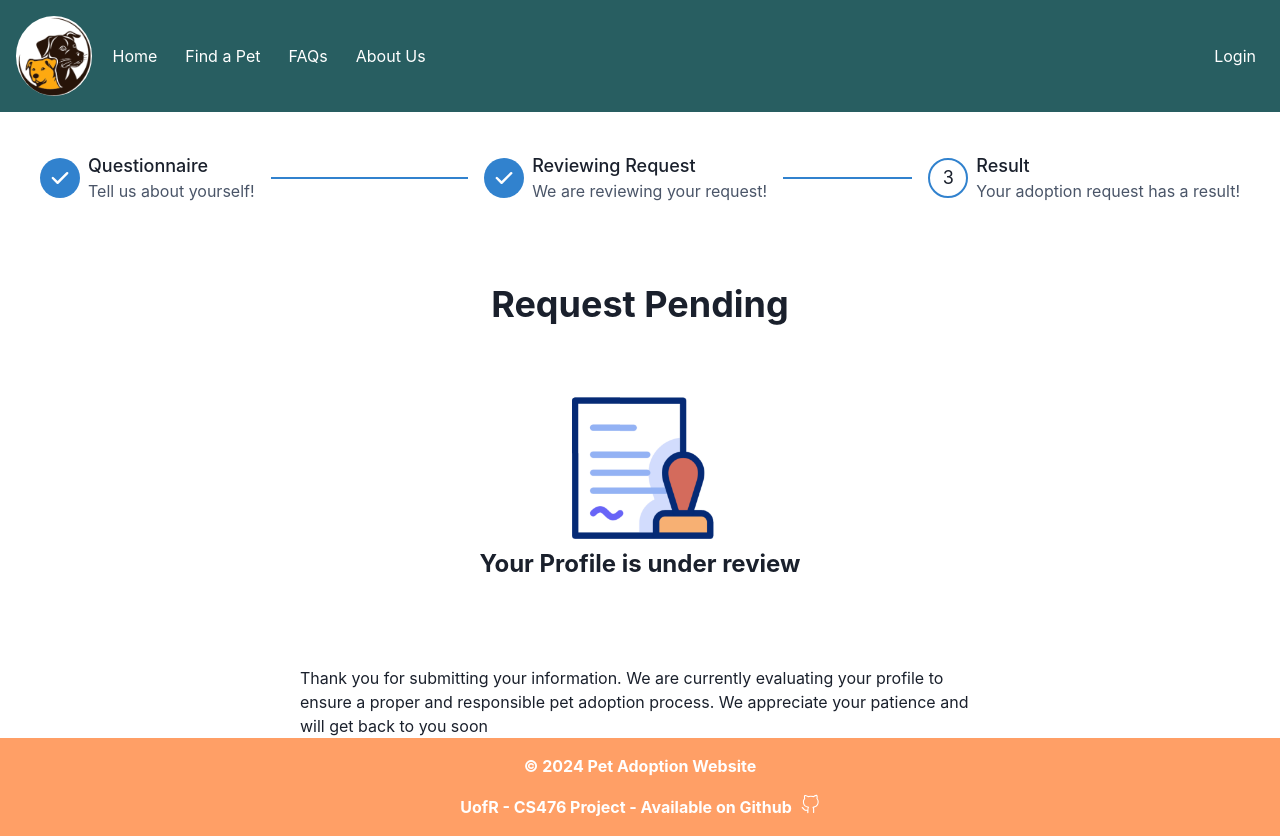
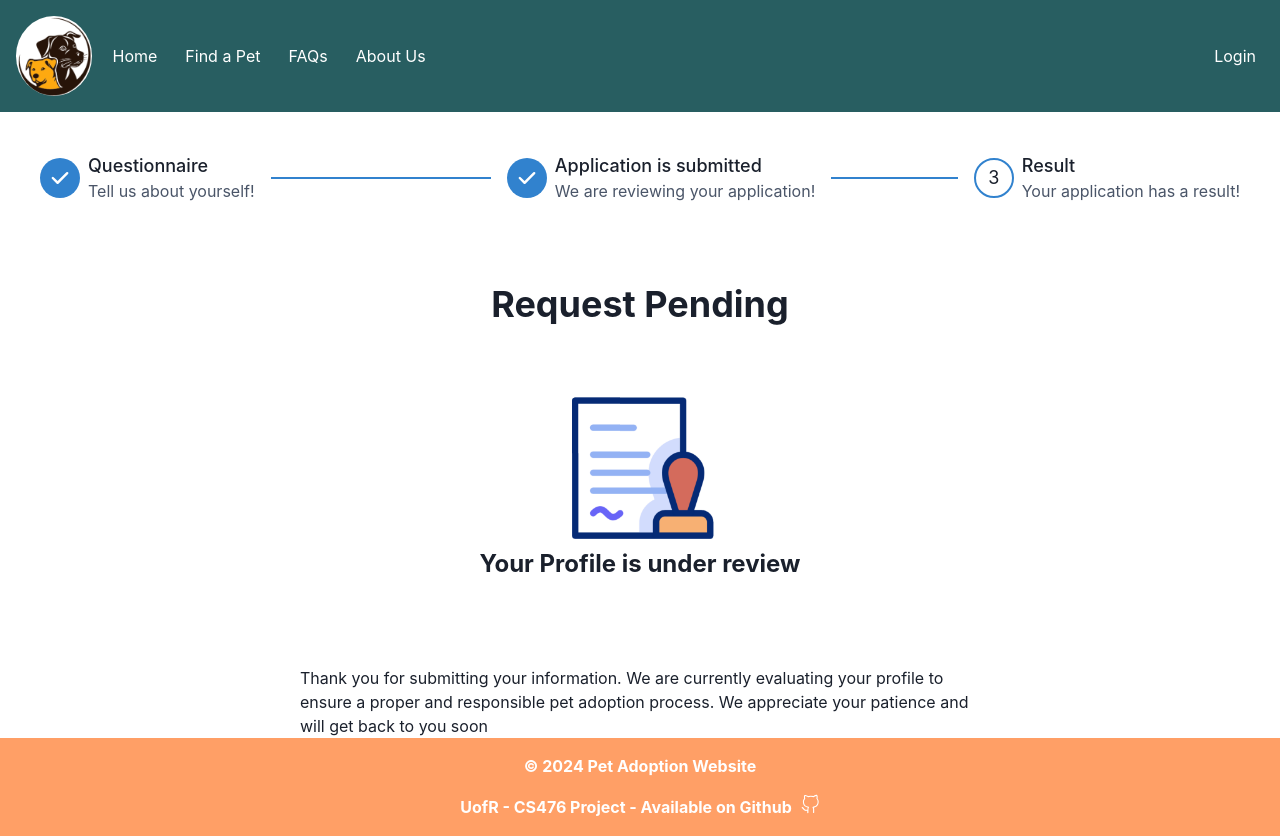
Before and after one commit to longpdev/cs476.project, a React (Vite) app in the folder cs476.project.UI/: page /RequestPending in a window 1280 px wide. Built offline with nearby package versions, Linux system fonts and the light colour scheme; no server answers.

Commit message:
Rename some labels

```diff
--- a/cs476.project.UI/src/components/petAdoptionStepper.tsx
+++ b/cs476.project.UI/src/components/petAdoptionStepper.tsx
@@ -19,8 +19,11 @@ interface PetAdoptionStepperProps {
 
 const steps = [
   { title: 'Questionnaire', description: 'Tell us about yourself!' },
-  { title: 'Reviewing Request', description: 'We are reviewing your request!' },
-  { title: 'Result', description: 'Your adoption request has a result!' },
+  {
+    title: 'Application is submitted',
+    description: 'We are reviewing your application!',
+  },
+  { title: 'Result', description: 'Your application has a result!' },
 ];
 
 export const PetAdoptionStepper: React.FC<PetAdoptionStepperProps> = ({
@@ -36,8 +39,8 @@ export const PetAdoptionStepper: React.FC<PetAdoptionStepperProps> = ({
   return (
     <>
       <Stepper
-        p="10"
-        size="lg"
+        p='10'
+        size='lg'
         index={currentStep}
         orientation={isMobile ? 'vertical' : 'horizontal'}
       >
@@ -51,7 +54,7 @@ export const PetAdoptionStepper: React.FC<PetAdoptionStepperProps> = ({
               />
             </StepIndicator>
 
-            <Box flexShrink="0">
+            <Box flexShrink='0'>
               <StepTitle>{step.title}</StepTitle>
               <StepDescription>{step.description}</StepDescription>
             </Box>
```
